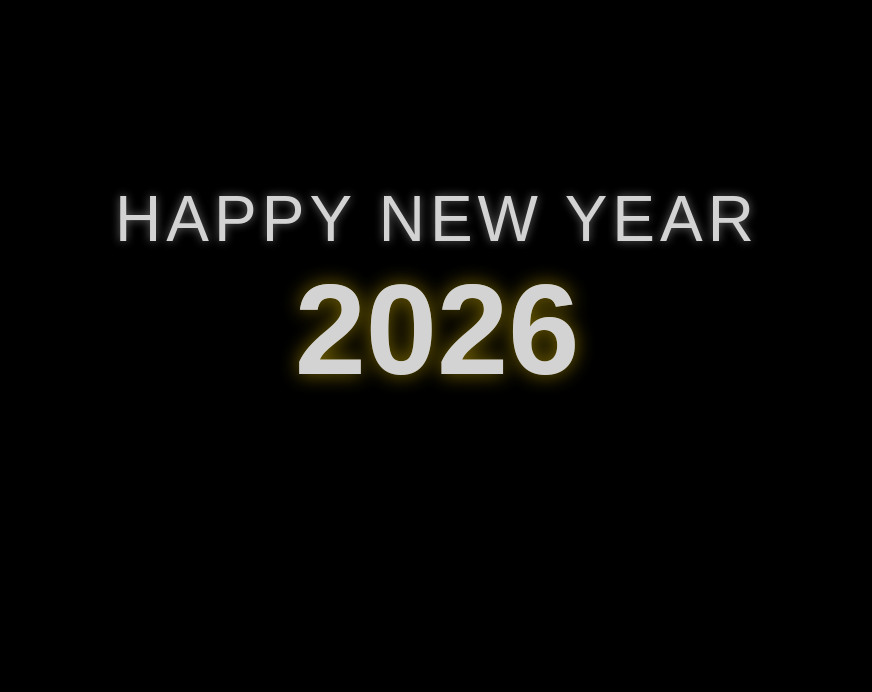
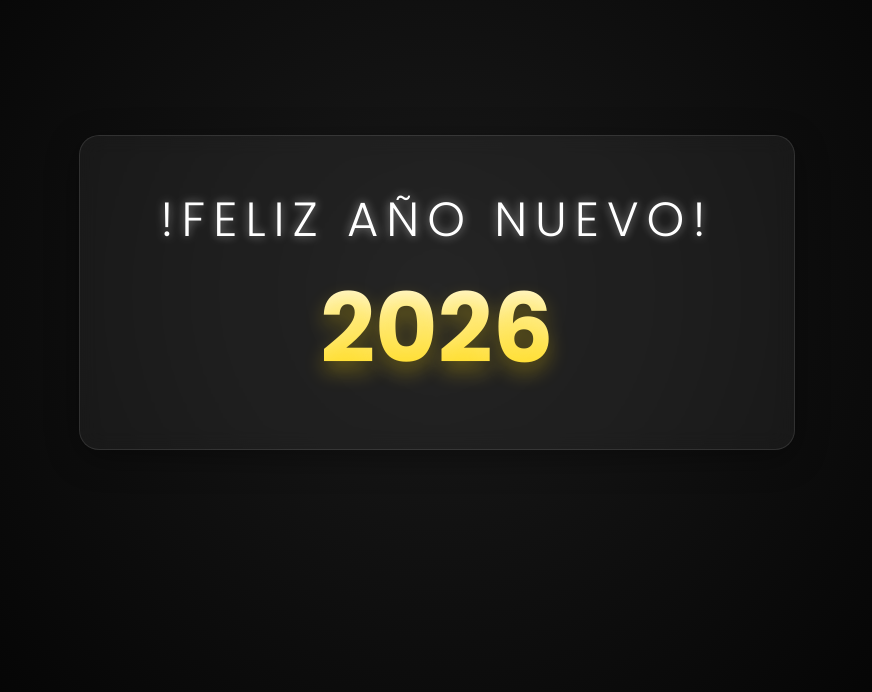
Before and after one commit to Abrahansito/happy_new_year, a plain HTML site: page index.html in a window 1280 px wide. Shown: the part 108-800 px from the top of the page, without its empty margins (203-1075 px from the left). Drawn offline with Linux system fonts and the light colour scheme.

Commit message:
Subiendo cambios

```diff
--- a/index.html
+++ b/index.html
@@ -5,12 +5,13 @@
     <meta name="viewport" content="width=device-width, initial-scale=1.0">
     <title>Feliz Año Nuevo 2026</title>
     <link rel="stylesheet" href="style.css">
+    <link href="https://fonts.googleapis.com/css2?family=Poppins:wght@300;700&display=swap" rel="stylesheet">
 </head>
 <body>
     <canvas id="canvas"></canvas>
 
     <div class="container">
-        <h1>HAPPY NEW YEAR</h1>
+        <h1>!FELIZ AÑO NUEVO!</h1>
         <h2 class="year">2026</h2>
     </div>
 
--- a/style.css
+++ b/style.css
@@ -1,8 +1,8 @@
 body {
     margin: 0;
     overflow: hidden; /* Evita barras de desplazamiento */
-    background: #000; /* Fondo negro */
-    font-family: 'Arial', sans-serif;
+    background: radial-gradient(circle, #1a1a1a 0%, #000000 100%);
+    font-family: 'Poppins', sans-serif; /* Usamos la nueva fuente */
     display: flex;
     justify-content: center;
     align-items: center;
@@ -72,3 +72,51 @@ h2.year {
         font-size: 4rem; /* Mitad del tamaño original */
     }
 }
+
+.container {
+    /* EFECTO GLASSMORPHISM */
+    background: rgba(255, 255, 255, 0.05); /* Blanco muy transparente */
+    backdrop-filter: blur(10px); /* Desenfoque de lo que pase detrás */
+    -webkit-backdrop-filter: blur(10px); /* Soporte para Safari/iOS */
+
+    padding: 3rem 5rem;
+    border-radius: 20px;
+    border: 1px solid rgba(255, 255, 255, 0.1); /* Borde fino sutil */
+    box-shadow: 0 8px 32px 0 rgba(0, 0, 0, 0.37);
+
+    /* Mantenemos la transición de aparición */
+    opacity: 0;
+    transition: opacity 3s ease-in-out, transform 0.3s ease;
+}
+
+/* Efecto hover: la tarjeta flota un poco si pasas el mouse */
+.container:hover {
+    transform: translateY(-5px);
+    background: rgba(255, 255, 255, 0.1);
+}
+
+h1 {
+    font-weight: 300; /* Letra fina y elegante */
+    letter-spacing: 8px;
+    text-transform: uppercase;
+    font-size: 3rem; /* Ajustado para la nueva fuente */
+}
+
+h2.year {
+    font-weight: 700; /* Letra gruesa */
+    font-size: 6rem;
+    background: linear-gradient(to bottom, #fff, #ffd700); /* Degradado Oro */
+    -webkit-background-clip: text;
+    -webkit-text-fill-color: transparent;
+    text-shadow: 0 10px 20px rgba(255, 215, 0, 0.3); /* Sombra dorada */
+}
+
+/* Ajuste Móvil para el Glassmorphism */
+@media (max-width: 768px) {
+    .container {
+        padding: 2rem 1rem;
+        width: 85%;
+    }
+    h1 { font-size: 1.5rem; letter-spacing: 4px; }
+    h2.year { font-size: 3.5rem; }
+}
```
